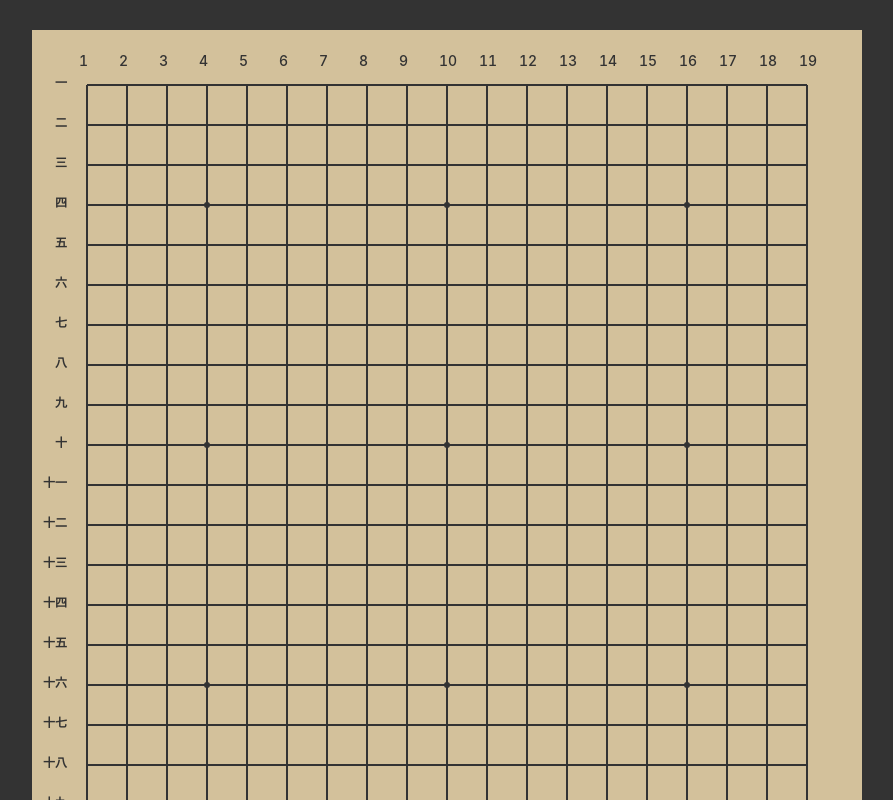
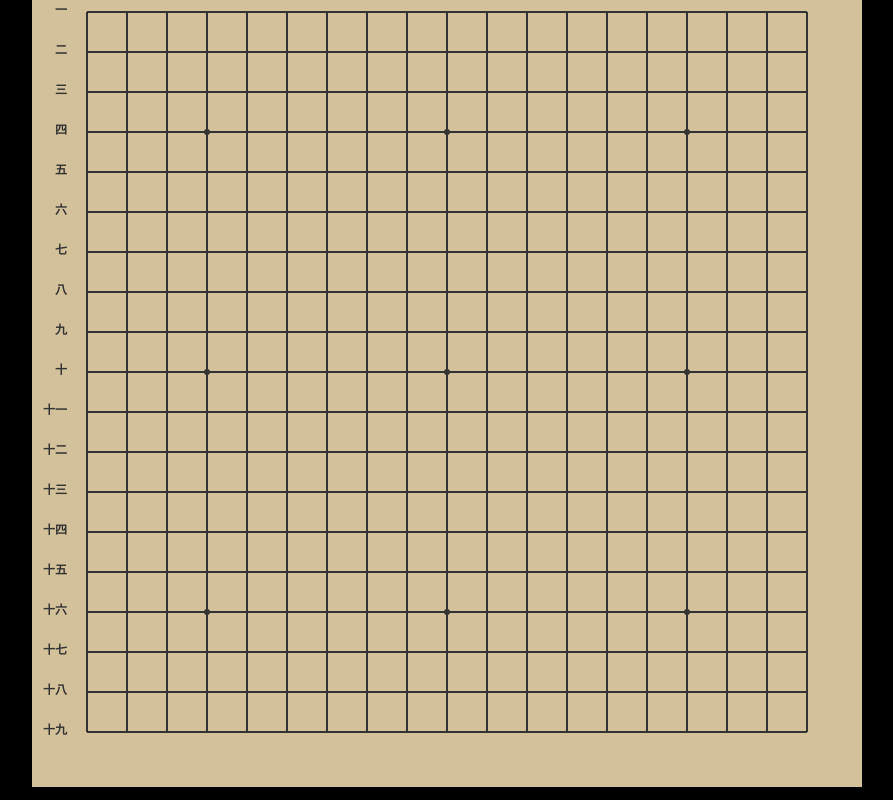
Before and after one commit to PhoenixTAN/myAlphaGo, a React app in the folder web-frontend/: page / in a window 1280 px wide. Shown: the whole page, without its empty margins (193-1086 px from the left). Built offline with nearby package versions, Linux system fonts and the light colour scheme.

Commit message:
handle undo last go

```diff
--- a/web-frontend/package.json
+++ b/web-frontend/package.json
@@ -30,6 +30,7 @@
     "style-loader": "^2.0.0",
     "tsconfig-paths-webpack-plugin": "^3.3.0",
     "typescript": "^4.1.3",
+    "@types/react": "^18.0.9",
     "webpack": "^5.12.3",
     "webpack-cli": "^4.3.1",
     "webpack-dev-server": "^3.11.1"
--- a/web-frontend/src/components/Board/config.ts
+++ b/web-frontend/src/components/Board/config.ts
@@ -72,8 +72,7 @@
   },
 ];
 
-export const INITIAL_BOARD_STATE: Array<Array<number>> = new Array(BOARD_WIDTH)
-  .fill(undefined)
-  .map(() => {
+export const GET_INITIAL_BOARD_STATE = (): Array<Array<number>> =>
+  new Array(BOARD_WIDTH).fill(undefined).map(() => {
     return new Array(BOARD_WIDTH).fill(BOARD_POSITION_STATE_ENUM.NONE);
   });
--- a/web-frontend/src/components/Board/index.tsx
+++ b/web-frontend/src/components/Board/index.tsx
@@ -1,28 +1,40 @@
 import React, { useEffect, useMemo, useCallback, useState } from "react";
-import { debounce, cloneDeep } from "lodash";
-import { message } from "antd";
-import { BOARD_WIDTH, BOARD_POSITION_STATE_ENUM } from "@Constants/index";
+import { cloneDeep } from "lodash";
+import { Button, message, Popconfirm } from "antd";
+import {
+  BOARD_WIDTH,
+  BOARD_POSITION_STATE_ENUM,
+  IBoardType,
+} from "@Constants/index";
 import {
   CANVAS_SIZE,
   CELL_WIDTH,
   HORIZONTAL_COORDINATE_ARRAY,
   VERTICAL_COORDINATE_ARRAY,
   STAR_POSITION,
-  INITIAL_BOARD_STATE,
+  GET_INITIAL_BOARD_STATE,
   PIECE_RADIUS,
   BOARD_OFFSET,
 } from "./config";
 import { getNewBoardState } from "@Utils/go";
+import {
+  getBoardStateByIndex,
+  stackPop,
+  stackPush,
+} from "@Utils/BoardStateQueue";
 import "./style.scss";
 
 const BOARD_CANVAS_ID = "board-canvas";
 
 const Board = () => {
-  const [hands, setHands] = useState(0);
-  const [boardState, setBoardState] = useState<number[][]>(INITIAL_BOARD_STATE);
-  const [hoveringLocation, setHoveringLocation] = useState();
+  // const [hands, setHands] = useState(0);
+  const [boardState, setBoardState] = useState<IBoardType>(
+    GET_INITIAL_BOARD_STATE()
+  );
+  // 操作boardState必须用封装好的函数
+  const [boardStateStack, setBoardStateStack] = useState<Array<IBoardType>>([]);
 
-  /**
+  /*
    * x, y在此处就是从0到18
    * 以左上角为坐标原点，从上往下作为x轴，从左往右作为y轴
    * @param x
@@ -34,6 +46,7 @@
    */
   const go = async (x: number, y: number) => {
     console.log("go", "x", x, "y", y);
+    const hands = boardStateStack.length;
     const params = {
       board: cloneDeep(boardState),
       x,
@@ -51,8 +64,7 @@
       // 设置棋盘状态
       console.log("newBoard", newBoard);
       setBoardState(cloneDeep(newBoard));
-      setHands(hands + 1);
-      // drawPieces();
+      setBoardStateStack(stackPush(boardStateStack, cloneDeep(newBoard)));
     } else {
       message.warning(errorMessage);
     }
@@ -200,25 +212,71 @@
   };
 
   // hover坐标计算
-  const handleCanvasMouseMove = useCallback(
-    debounce((event) => {
-      const { nativeEvent } = event;
-      const { offsetX, offsetY } = nativeEvent;
-      console.log("offsetX, offsetY", offsetX, offsetY);
-    }, 100),
-    []
+  // const handleCanvasMouseMove = useCallback(
+  //   debounce((event) => {
+  //     const { nativeEvent } = event;
+  //     const { offsetX, offsetY } = nativeEvent;
+  //     console.log("offsetX, offsetY", offsetX, offsetY);
+  //   }, 100),
+  //   []
+  // );
+
+  const handleUndoLastGo = () => {
+    if (boardStateStack.length === 0) {
+      message.warning("无棋可悔");
+      return;
+    }
+    // 第一步棋 edge case
+    let lastBoardState = null;
+    let lastBoardStateStack = null;
+    if (boardStateStack.length === 1) {
+      lastBoardState = GET_INITIAL_BOARD_STATE();
+      lastBoardStateStack = [];
+    } else {
+      lastBoardStateStack = stackPop(boardStateStack);
+      lastBoardState = getBoardStateByIndex(
+        lastBoardStateStack,
+        lastBoardStateStack.length - 1
       );
+    }
+
+    console.log("lastBoardState", lastBoardState);
+    console.log("lastBoardStateStack", lastBoardStateStack);
+    clearCanvas();
+    drawBoard();
+    setBoardState(lastBoardState);
+    setBoardStateStack(lastBoardStateStack);
+  };
+
+  const renderFooter = () => {
+    return (
+      <footer className="footer">
+        <Popconfirm
+          placement="top"
+          title="确认悔棋吗？"
+          onConfirm={handleUndoLastGo}
+          okText="悔棋"
+          cancelText="取消"
+        >
+          <Button type="primary">悔棋</Button>
+        </Popconfirm>
+      </footer>
+    );
+  };
 
   return (
-    <section className="board-container">
+    <section className="board-section">
+      <div className="board-container">
         {renderCoordinateHorizontalTop}
         {renderCoordinateVerticalLeft}
         <canvas
           id={BOARD_CANVAS_ID}
           className={BOARD_CANVAS_ID}
           onClick={handleCanvasOnClick}
-        onMouseMove={handleCanvasMouseMove}
+          // onMouseMove={handleCanvasMouseMove}
         />
+      </div>
+      {renderFooter()}
     </section>
   );
 };
--- a/web-frontend/src/components/Board/style.scss
+++ b/web-frontend/src/components/Board/style.scss
@@ -1,11 +1,11 @@
+.board-section {
   .board-container {
     position: relative;
     background: #d3c19b;
     box-sizing: border-box;
     width: 830px;
     height: 830px;
-  margin: auto;
-  margin-top: 30px;
+    margin: 0 auto;
     color: #333;
 
     display: flex;
@@ -49,3 +49,9 @@
       }
     }
   }
+  .footer {
+    margin-top: 24px;
+    display: flex;
+    justify-content: flex-end;
+  }
+}
--- a/web-frontend/src/constants/index.ts
+++ b/web-frontend/src/constants/index.ts
@@ -1,4 +1,6 @@
 export const BOARD_WIDTH = 19;
+
+export type IBoardType = Array<Array<number>>;
 
 export enum BOARD_POSITION_STATE_ENUM {
   NONE = 0,
--- a/web-frontend/src/containers/Homepage/style.scss
+++ b/web-frontend/src/containers/Homepage/style.scss
@@ -4,13 +4,17 @@
   left: 0;
   right: 0;
   bottom: 0;
-  background: #333;
+  background: #000;
   overflow: auto;
   .aside {
     width: 30%;
   }
   .main {
     width: 70%;
+    height: 100%;
     margin: 0 auto;
+    display: flex;
+    justify-content: center;
+    align-items: center;
   }
 }
--- /dev/null
+++ b/web-frontend/src/utils/BoardStateQueue/index.ts
@@ -0,0 +1,33 @@
+import { message } from "antd";
+import { cloneDeep } from "lodash";
+import { IBoardType } from "@Constants/index";
+
+export const stackPush = (
+  stack: Array<IBoardType>,
+  newBoard: IBoardType
+): Array<IBoardType> => {
+  const newStack = cloneDeep(stack);
+  newStack.push(newBoard);
+  return newStack;
+};
+
+export const stackPop = (stack: Array<IBoardType>): Array<IBoardType> => {
+  const newStack = cloneDeep(stack);
+  newStack.pop();
+  return newStack;
+};
+
+export const getBoardStateByIndex = (
+  stack: Array<IBoardType>,
+  index: number
+):  IBoardType => {
+  if (index < 0 || index >= stack.length) {
+    message.error(
+      `getBoardStateByIndex数组越界: index=${index} queue.length=${stack.length}`
+    );
+    throw new Error(
+      `getBoardStateByIndex数组越界: index=${index} queue.length=${stack.length}`
+    );
+  }
+  return cloneDeep(stack[index]);
+};
--- a/web-frontend/tsconfig.json
+++ b/web-frontend/tsconfig.json
@@ -8,6 +8,8 @@
 
     // Module can only be default-imported using esModuleInterop flag
     "esModuleInterop": true,
+
+    // "allowSyntheticDefaultImports": true,
 
     "jsx": "react",
     "module": "commonjs",
```
Also changed, not shown: 1 other file (tests, documents, lock files or other folders). Lines whose indentation alone changed are shown as unchanged.
